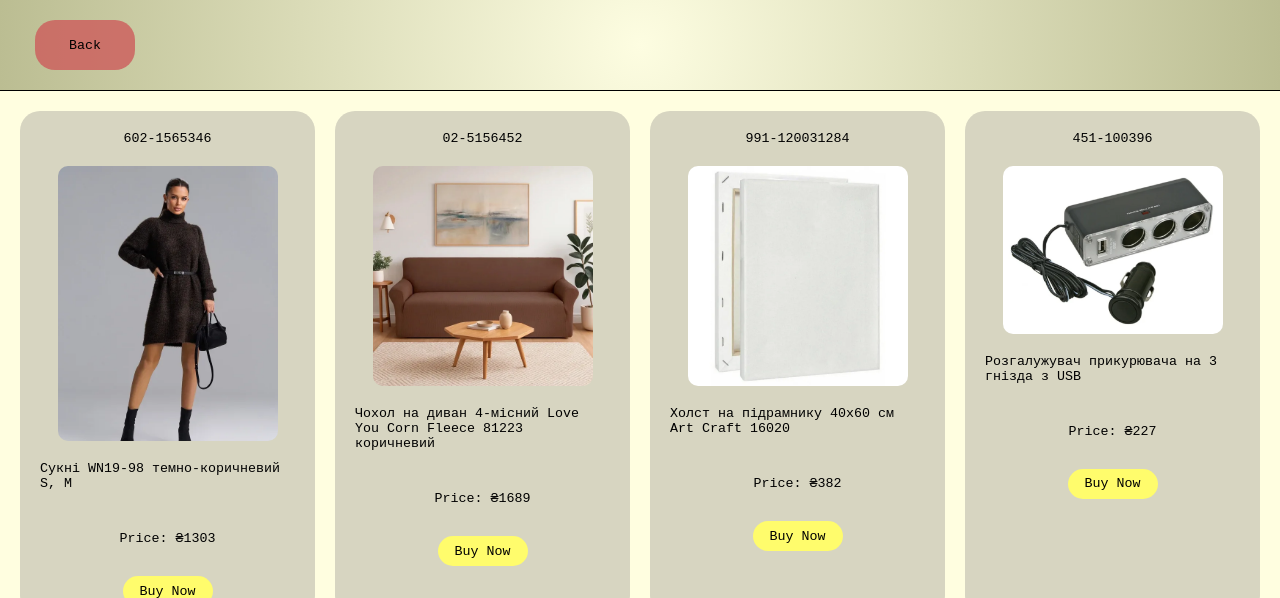
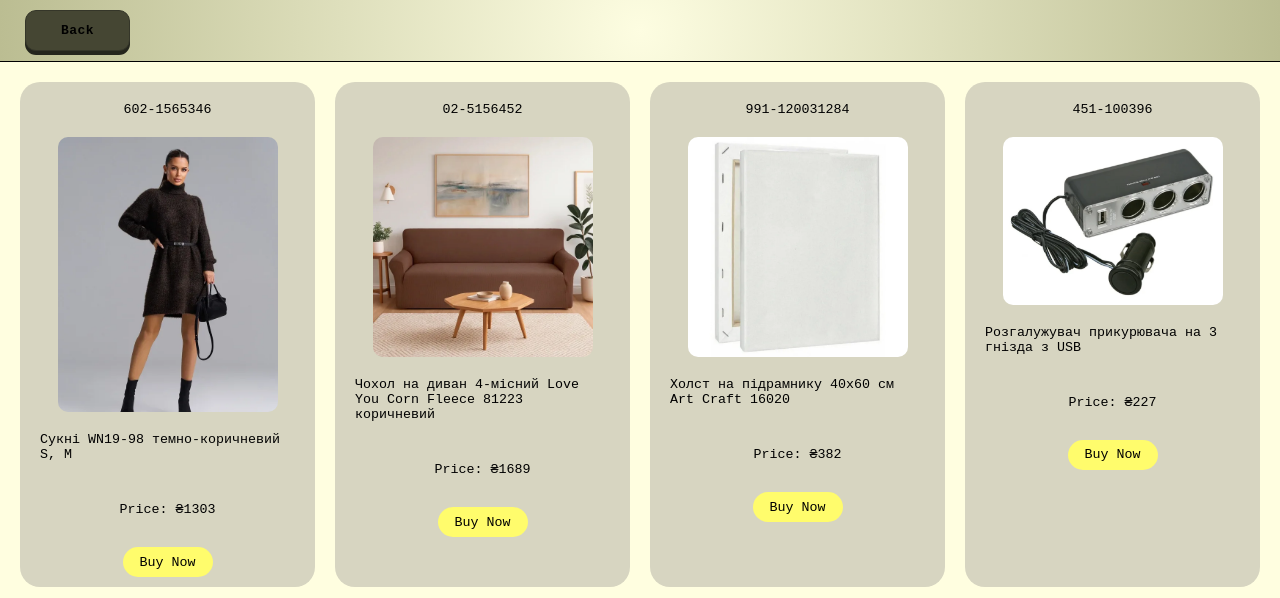
Before and after one commit to nazik-dot/PriceHunter-Website, a Flask app: page /drops_catalogue in a window 1280 px wide. Shown: the top 598 px of the page. Run offline with Flask 3, Linux system fonts and the light colour scheme.

Commit message:
Changes in drops.css.

```diff
--- a/static/drops.css
+++ b/static/drops.css
@@ -32,19 +32,31 @@ header {
 }
 
 header button {
-    height: 50px;
-    width: 100px;
-    border-radius: 20px;
-    border: none;
-    background-color: rgb(205, 92, 92, 0.8);
-    font-family: 'Courier New', Courier, monospace;
-    margin: 10px;
+    padding: 12px 25px;
+    min-width: 105px;
+    color: var(--cream);
+    background: #454633;
+    border: 1px solid #353629;
+    border-radius: 11px;
+    font-family: "Courier New", monospace;
+    font-size: 13px;
+    font-weight: bold;
+    letter-spacing: 0.5px;
+    cursor: pointer;
+    box-shadow: 0 4px 0 #25261d;
+    transition: background-color 0.2s ease, color 0.2s ease, transform 0.2s ease, box-shadow 0.2s ease;
 }
 
 header button:hover {
-    transform: scale(1.01);
-    box-shadow: 0 0 10px #000000;
-    border: none;
+    color: #292a20;
+    background: #e1dfb5;
+    transform: translateY(-2px);
+    box-shadow: 0 6px 0 #25261d;
+}
+
+header button:active {
+    transform: translateY(2px);
+    box-shadow: 0 1px 0 #25261d;
 }
 
 main {
```
